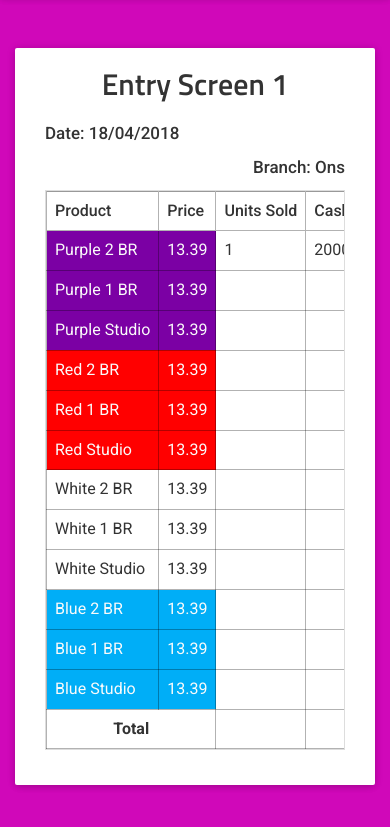
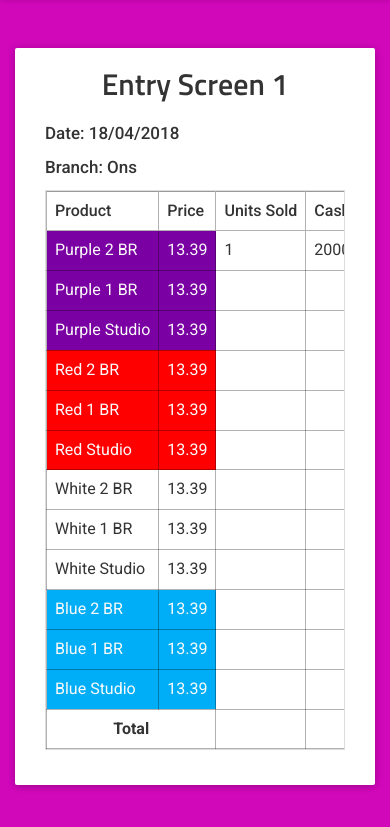
Before and after one commit to alienfoundation/sterling, a plain HTML site: page entryscreen1.html in a window 390 px wide. Shown: the part 95-922 px from the top of the page. Drawn offline with nearby package versions, Linux system fonts and the light colour scheme.

Commit message:
changes 4

```diff
--- a/css/entryscreen1.css
+++ b/css/entryscreen1.css
@@ -121,4 +121,12 @@ nav ul li.right {
     nav ul {
         padding: 0;
     }
+
+    .branch-container {
+        text-align: left;
+    }
+
+    .branch-container .branch {
+        float: none;
+    }
 }
```
Also changed, not shown: logincreation.html (+3 -3 lines).
